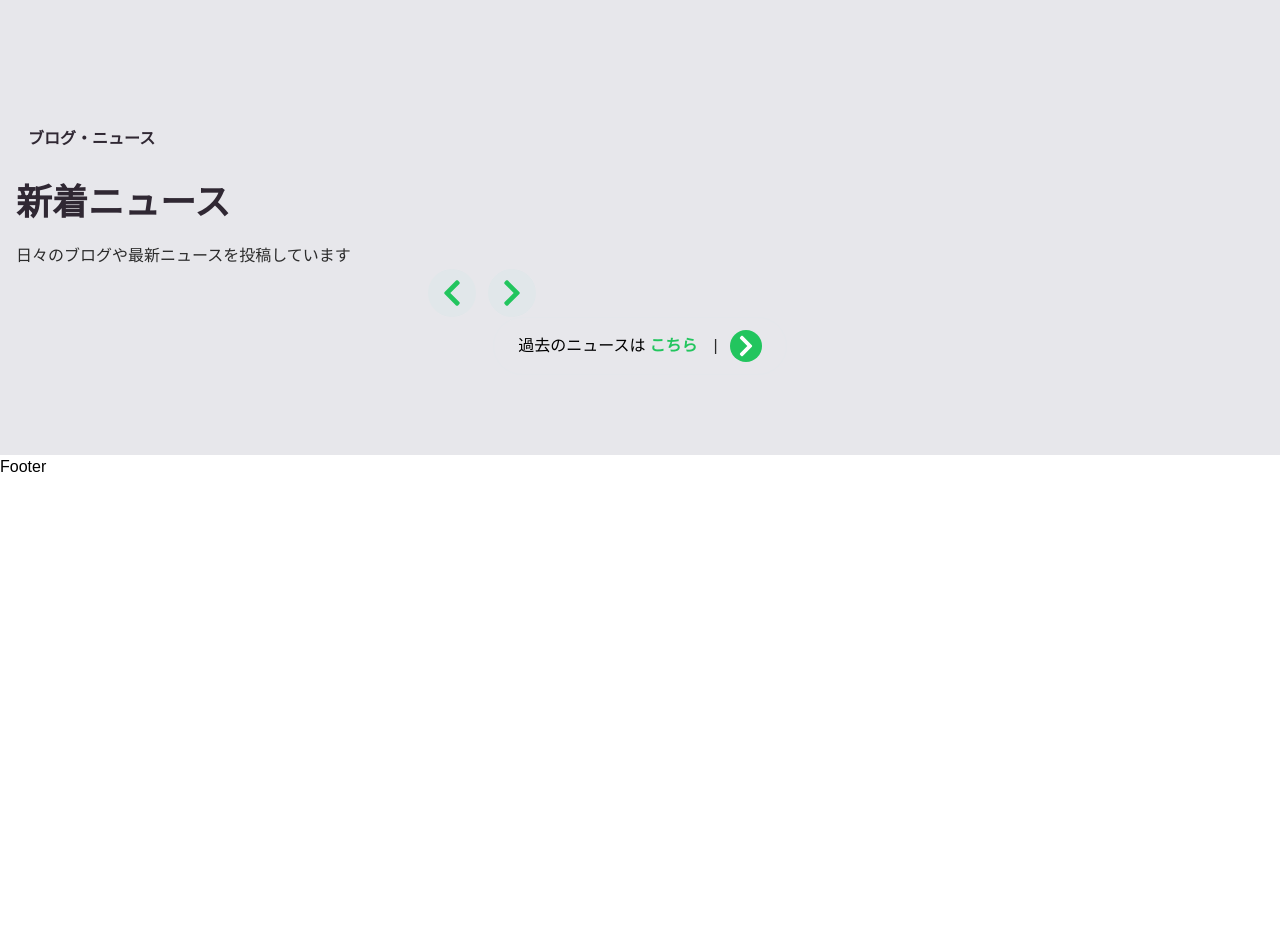
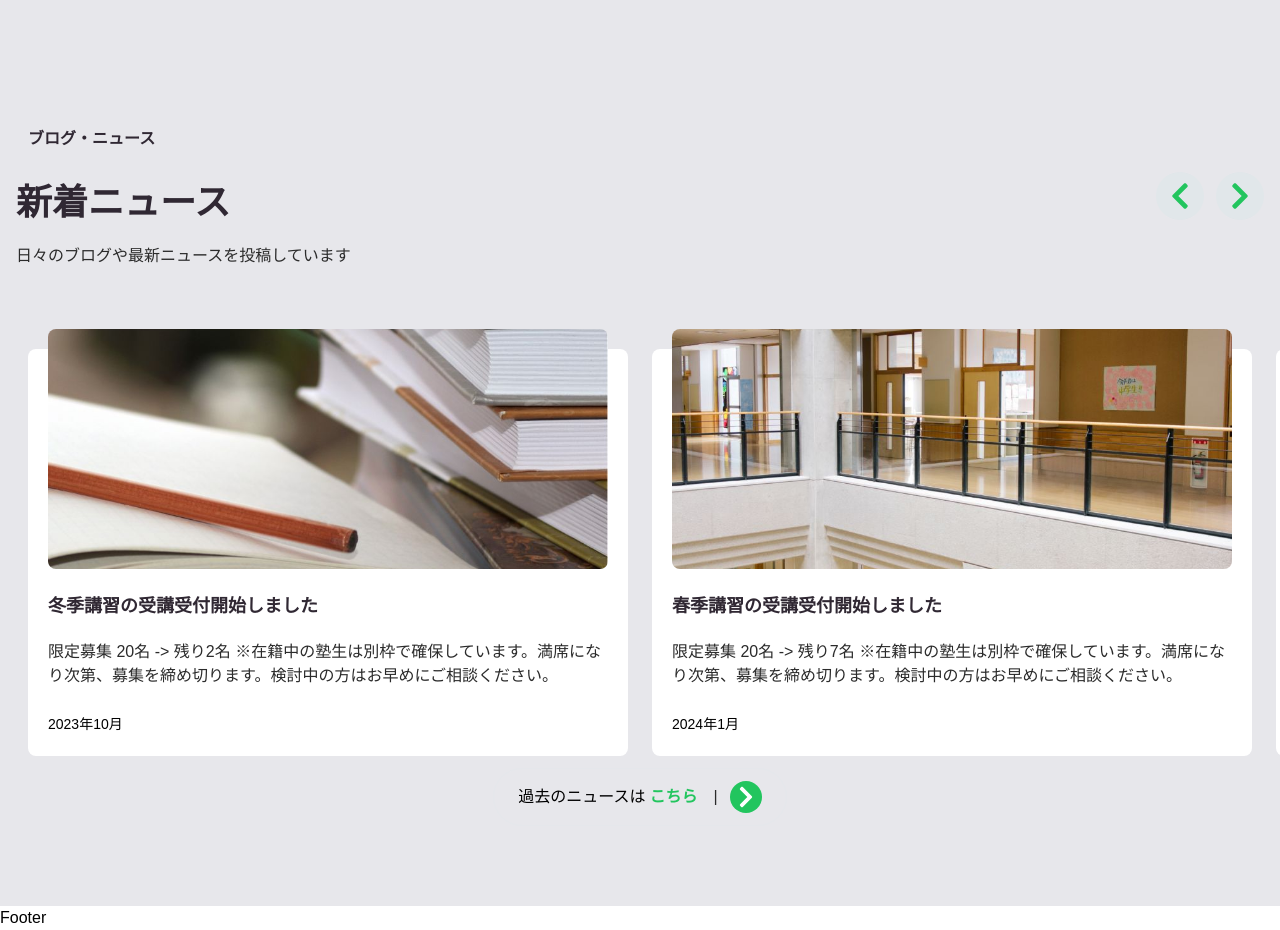
Before and after one commit to tajimamsk/next-tailwind-hp, a Next.js app: page / in a window 1280 px wide. Shown: the part 3400-4330 px from the top of the page. Before the commit the page ends 3879 px from the top, so only its background shows below. Built offline with nearby package versions, Linux system fonts and the light colour scheme; a web font is replaced by a local one.

Commit message:
スライド作成

```diff
--- a/components/Blog.js
+++ b/components/Blog.js
@@ -1,7 +1,11 @@
 "use client";
+import Image from "next/image";
 import Link from "next/link";
+
 import React, { useState } from "react";
 import { FaChevronLeft, FaChevronRight } from "react-icons/fa";
+import { Swiper, SwiperSlide } from "swiper/react";
+import "swiper/css";
 
 const blogContent = {
   text: {
@@ -51,6 +55,7 @@ const Blog = () => {
   return (
     <section id="blog" className="py-20 bg-light overflow-x-hidden">
       <div className="container px-4 mx-auto">
+        <div className="lg:flex justify-between items-center mb-10">
           {/* 左 */}
           <div className="lg:w-5/12 mb-10 lg:mb-0">
             <span
@@ -97,8 +102,55 @@ const Blog = () => {
               </div>
             </div>
           </div>
+        </div>
 
         {/* スライド */}
+        <Swiper
+          breakpoints={{
+            640: {
+              slidesPerView: 1,
+            },
+            768: {
+              slidesPerView: 2,
+            },
+            1024: {
+              slidesPerView: 2,
+            },
+          }}
+          className="z-50 py-32 relative flex items-stretch
+          !overflow-visible before:content-[' '] before:py-32 before:z-50
+          before:right-full before:w-screen before:absolute before:-top-5
+          before:-bottom-5 before:bg-light"
+        >
+          {blogContent.blog.map((item, index) => {
+            return (
+              <SwiperSlide key={index} className="overflow-visible h-full">
+                <div className="p-5 rounded-lg bg-white relative mt-10 m-3">
+                  <Link
+                    href={item.link}
+                    className="relative -mt-10 inline-block
+                    overflow-hidden rounded-lg mb-4"
+                  >
+                    <Image
+                      src={item.img}
+                      width={782}
+                      height={467}
+                      alt="blogimg"
+                      className="h-60 object-cover"
+                    />
+                  </Link>
+                  <h2 className="text-heading text-lg font-bold leading-7 mb-5">
+                    <Link href={item.link} className="text-heading">
+                      {item.title}
+                    </Link>
+                  </h2>
+                  <p className="mb-6 text-body">{item.description}</p>
+                  <span className="text-sm">{item.date}</span>
+                </div>
+              </SwiperSlide>
+            );
+          })}
+        </Swiper>
 
         {/* ボタン */}
         <div className="mx-auto flex-col items-center justify-center w-fit">
--- a/package.json
+++ b/package.json
@@ -13,7 +13,8 @@
     "next": "14.2.3",
     "react": "^18",
     "react-dom": "^18",
-    "react-icons": "^5.2.1"
+    "react-icons": "^5.2.1",
+    "swiper": "^11.1.3"
   },
   "devDependencies": {
     "eslint": "^8",
```
Also changed, not shown: 1 other file (tests, documents, lock files or other folders). Lines whose indentation alone changed are shown as unchanged.
